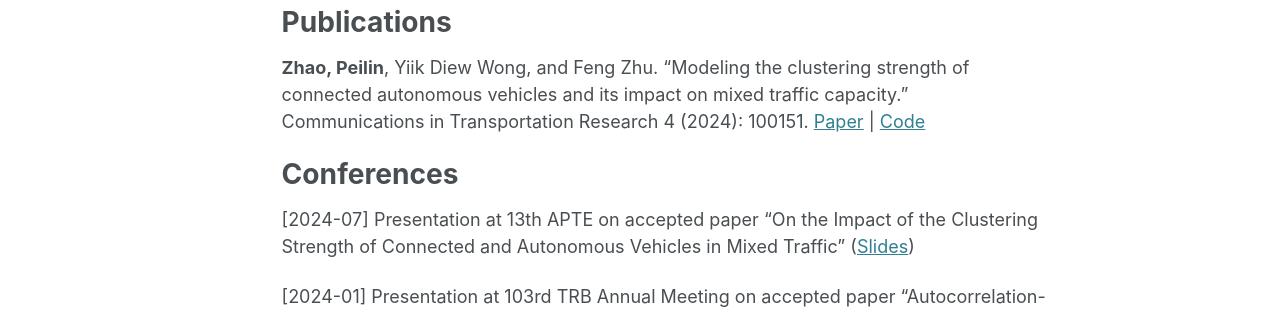
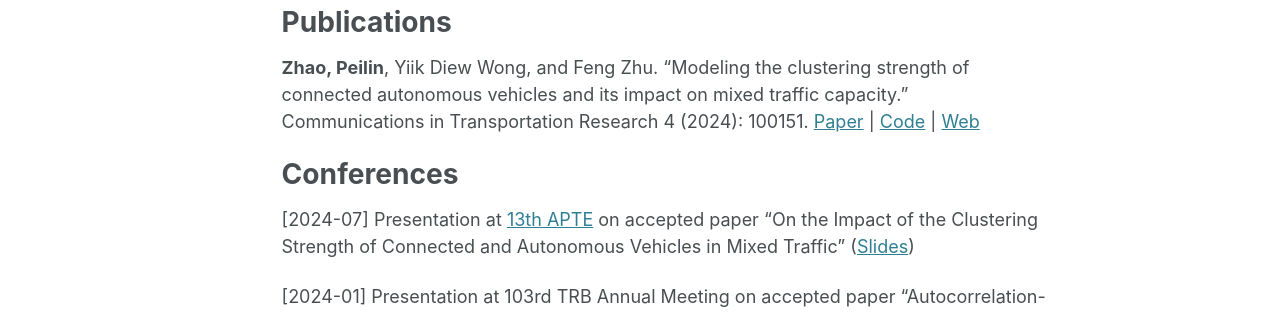
Before and after one commit to Jerry-zpl/Jerry-zpl.github.io, a Jekyll site: the page built from _pages/about.md, in a window 1280 px wide and 1400 px high. Shown: the part 658-972 px from the top of the window. Built offline with Jekyll 4.4.1, drawn with Linux system fonts in a browser that asks for light colours; some web fonts are replaced.

Commit message:
Update about.md

```diff
--- a/_pages/about.md
+++ b/_pages/about.md
@@ -21,11 +21,11 @@ B.Mgt. (Minor) in Big Data Management and Application, [School of Management](ht
 
 Publications
 ======
-**Zhao, Peilin**, Yiik Diew Wong, and Feng Zhu. "Modeling the clustering strength of connected autonomous vehicles and its impact on mixed traffic capacity." Communications in Transportation Research 4 (2024): 100151. [Paper](https://doi.org/10.1016/j.commtr.2024.100151) | [Code](https://github.com/Jerry-zpl/API)
+**Zhao, Peilin**, Yiik Diew Wong, and Feng Zhu. "Modeling the clustering strength of connected autonomous vehicles and its impact on mixed traffic capacity." Communications in Transportation Research 4 (2024): 100151. [Paper](https://doi.org/10.1016/j.commtr.2024.100151) | [Code](https://github.com/Jerry-zpl/API) | [Web](https://jerry-zpl.github.io/publication/2024-COMMTR-100151)
 
 Conferences
 ======
 
-[2024-07] Presentation at 13th APTE on accepted paper "On the Impact of the Clustering Strength of Connected and Autonomous Vehicles in Mixed Traffic" ([Slides](http://jerry-zpl.github.io/files/2024APTE_ZPL.pdf))
+[2024-07] Presentation at [13th APTE](https://apte2024.sg/) on accepted paper "On the Impact of the Clustering Strength of Connected and Autonomous Vehicles in Mixed Traffic" ([Slides](http://jerry-zpl.github.io/files/2024APTE_ZPL.pdf))
 
 [2024-01] Presentation at 103rd TRB Annual Meeting on accepted paper "Autocorrelation-based Platooning Intensity for Connected and Autonomous Vehicles in a Mixed Traffic Environment" ([Poster](http://jerry-zpl.github.io/files/TRB_poster.pdf))
```
